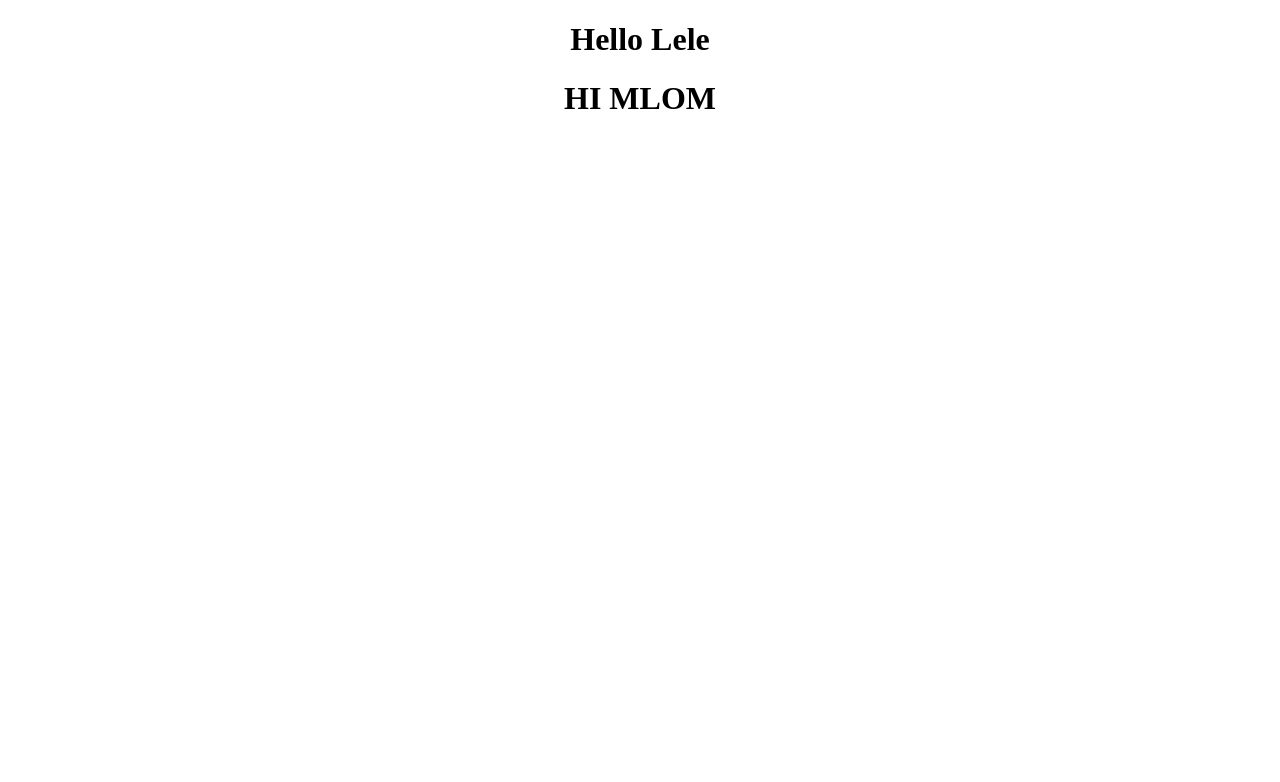
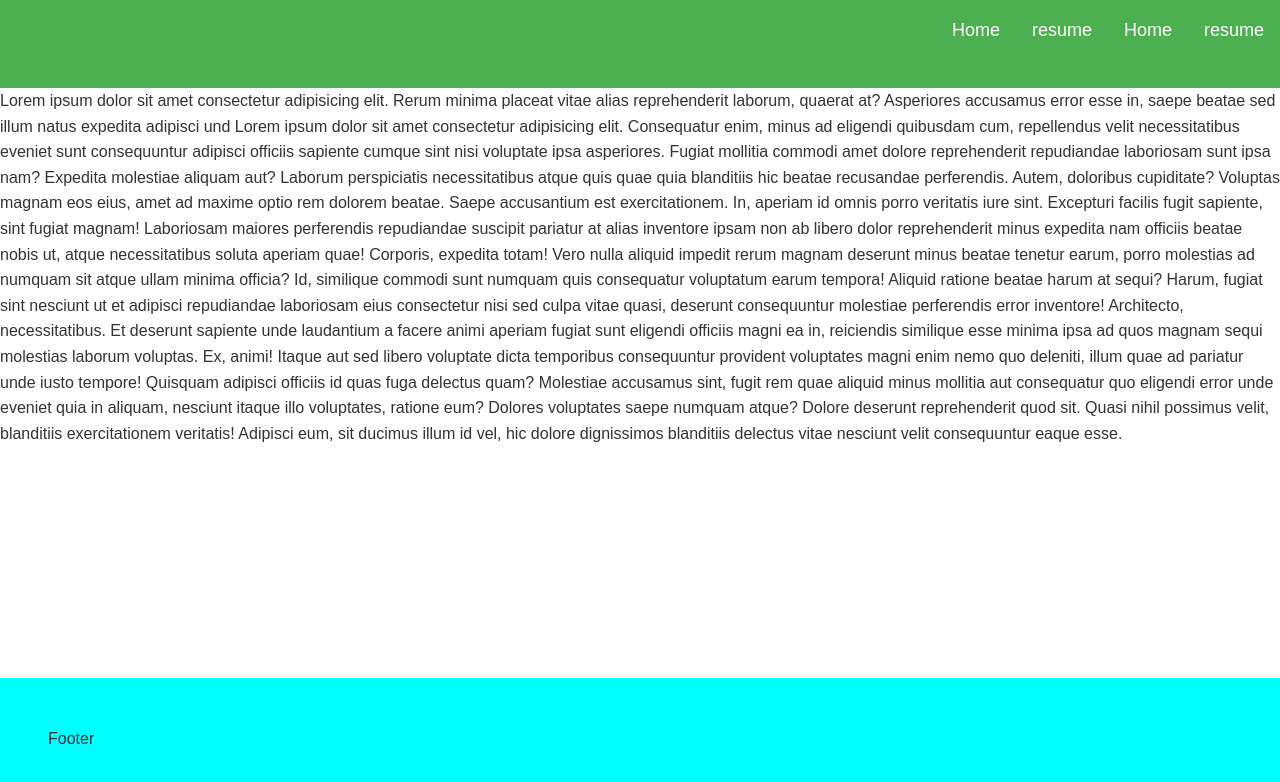
Before and after one commit to leula7/portfolio, a React (Create React App) app in the folder portfolio/: page / in a window 1280 px wide. Shown: the top 782 px of the page. Built offline with nearby package versions, Linux system fonts and the light colour scheme.

Commit message:
create header footer and content sample

```diff
--- a/portfolio/public/index.html
+++ b/portfolio/public/index.html
@@ -10,34 +10,14 @@
       content="Web site created using create-react-app"
     />
     <link rel="apple-touch-icon" href="%PUBLIC_URL%/logo192.png" />
-    <!--
-      manifest.json provides metadata used when your web app is installed on a
-      user's mobile device or desktop. See https://developers.google.com/web/fundamentals/web-app-manifest/
-    -->
+
     <link rel="manifest" href="%PUBLIC_URL%/manifest.json" />
-    <!--
-      Notice the use of %PUBLIC_URL% in the tags above.
-      It will be replaced with the URL of the `public` folder during the build.
-      Only files inside the `public` folder can be referenced from the HTML.
 
-      Unlike "/favicon.ico" or "favicon.ico", "%PUBLIC_URL%/favicon.ico" will
-      work correctly both with client-side routing and a non-root public URL.
-      Learn how to configure a non-root public URL by running `npm run build`.
-    -->
-    <title>React App</title>
+    <title>Portfolio</title>
   </head>
   <body>
     <noscript>You need to enable JavaScript to run this app.</noscript>
     <div id="root"></div>
-    <!--
-      This HTML file is a template.
-      If you open it directly in the browser, you will see an empty page.
 
-      You can add webfonts, meta tags, or analytics to this file.
-      The build step will place the bundled scripts into the <body> tag.
-
-      To begin the development, run `npm start` or `yarn start`.
-      To create a production bundle, use `npm run build` or `yarn build`.
-    -->
   </body>
 </html>
--- a/portfolio/src/App.css
+++ /dev/null
@@ -1,38 +0,0 @@
-.App {
-  text-align: center;
-}
-
-.App-logo {
-  height: 40vmin;
-  pointer-events: none;
-}
-
-@media (prefers-reduced-motion: no-preference) {
-  .App-logo {
-    animation: App-logo-spin infinite 20s linear;
-  }
-}
-
-.App-header {
-  background-color: #282c34;
-  min-height: 100vh;
-  display: flex;
-  flex-direction: column;
-  align-items: center;
-  justify-content: center;
-  font-size: calc(10px + 2vmin);
-  color: white;
-}
-
-.App-link {
-  color: #61dafb;
-}
-
-@keyframes App-logo-spin {
-  from {
-    transform: rotate(0deg);
-  }
-  to {
-    transform: rotate(360deg);
-  }
-}
--- a/portfolio/src/App.js
+++ b/portfolio/src/App.js
@@ -1,12 +1,13 @@
-import './App.css';
+import Content from './components/Contents';
+import Footer from './components/Footer';
 import Header from './components/Header';
-
+import './css/body.css'
 function App() {
   return (
-    <div className="App">
-        <h1>Hello Lele</h1>
-        <Header/>
-    </div>
+    <>
+        <Content />
+        <Footer />
+    </>
   );
 }
 
--- /dev/null
+++ b/portfolio/src/components/Contents.jsx
@@ -0,0 +1,27 @@
+import React from "react";
+
+const Content = ()=>{
+    return(
+        <>
+        <div className="content">
+            Lorem ipsum dolor sit amet consectetur adipisicing elit.
+             Rerum minima placeat vitae alias reprehenderit laborum,
+             quaerat at? Asperiores accusamus error esse in,
+              saepe beatae sed illum natus expedita adipisci und
+
+              Lorem ipsum dolor sit amet consectetur adipisicing elit. Consequatur enim, minus ad eligendi quibusdam cum, repellendus velit necessitatibus eveniet sunt consequuntur adipisci officiis sapiente cumque sint nisi voluptate ipsa asperiores.
+              Fugiat mollitia commodi amet dolore reprehenderit repudiandae laboriosam sunt ipsa nam? Expedita molestiae aliquam aut? Laborum perspiciatis necessitatibus atque quis quae quia blanditiis hic beatae recusandae perferendis. Autem, doloribus cupiditate?
+              Voluptas magnam eos eius, amet ad maxime optio rem dolorem beatae. Saepe accusantium est exercitationem. In, aperiam id omnis porro veritatis iure sint. Excepturi facilis fugit sapiente, sint fugiat magnam!
+              Laboriosam maiores perferendis repudiandae suscipit pariatur at alias inventore ipsam non ab libero dolor reprehenderit minus expedita nam officiis beatae nobis ut, atque necessitatibus soluta aperiam quae! Corporis, expedita totam!
+              Vero nulla aliquid impedit rerum magnam deserunt minus beatae tenetur earum, porro molestias ad numquam sit atque ullam minima officia? Id, similique commodi sunt numquam quis consequatur voluptatum earum tempora!
+              Aliquid ratione beatae harum at sequi? Harum, fugiat sint nesciunt ut et adipisci repudiandae laboriosam eius consectetur nisi sed culpa vitae quasi, deserunt consequuntur molestiae perferendis error inventore! Architecto, necessitatibus.
+              Et deserunt sapiente unde laudantium a facere animi aperiam fugiat sunt eligendi officiis magni ea in, reiciendis similique esse minima ipsa ad quos magnam sequi molestias laborum voluptas. Ex, animi!
+              Itaque aut sed libero voluptate dicta temporibus consequuntur provident voluptates magni enim nemo quo deleniti, illum quae ad pariatur unde iusto tempore! Quisquam adipisci officiis id quas fuga delectus quam?
+              Molestiae accusamus sint, fugit rem quae aliquid minus mollitia aut consequatur quo eligendi error unde eveniet quia in aliquam, nesciunt itaque illo voluptates, ratione eum? Dolores voluptates saepe numquam atque?
+              Dolore deserunt reprehenderit quod sit. Quasi nihil possimus velit, blanditiis exercitationem veritatis! Adipisci eum, sit ducimus illum id vel, hic dolore dignissimos blanditiis delectus vitae nesciunt velit consequuntur eaque esse.
+        </div>
+    </>
+    )
+}
+
+export default Content;
--- /dev/null
+++ b/portfolio/src/components/Footer.jsx
@@ -0,0 +1,13 @@
+import React from "react";
+import '../css/footer.css'
+const Footer = ()=>{
+    return(
+        <>
+            <div className="footer">
+                Footer
+            </div>
+        </>
+    )
+}
+
+export default Footer;
--- a/portfolio/src/components/Header.jsx
+++ b/portfolio/src/components/Header.jsx
@@ -1,13 +1,26 @@
-import React from "react";
-
-const Header = ()=>{
-
-   return(
+import  React from 'react';
+import "../css/header.css"
+const Header = ()=> {
+  return (
         <>
-            <h1>HI MLOM</h1>
+            <div className="header">
+                <ul>
+                    <li>
+                        Home
+                    </li>
+                    <li>
+                        resume
+                    </li>
+                    <li>
+                        Home
+                    </li>
+                    <li>
+                        resume
+                    </li>
+                </ul>
+            </div>
         </>
-   );
-
+  );
 }
 
 export default Header;
--- /dev/null
+++ b/portfolio/src/css/body.css
@@ -0,0 +1,21 @@
+
+*{
+    margin: 0;
+    padding: 0;
+}
+
+body{
+    margin: 0;
+    font-family: basic-sans,sans-serif;
+    color: #333;
+    line-height: 1.6;
+    display: flex;
+    flex-direction: column;
+}
+:root {
+    --header-height: 5.6rem; /* Adjust this value based on your header's actual height */
+    --footer-height: 7.5em; /* Adjust this value based on your footer's actual height */
+  }
+  .content {
+    min-height: calc(100vh - var(--header-height) - var(--footer-height));
+  }
--- /dev/null
+++ b/portfolio/src/css/footer.css
@@ -0,0 +1,4 @@
+.footer {
+    background-color: aqua;
+    padding: 3em;
+  }
--- /dev/null
+++ b/portfolio/src/css/header.css
@@ -0,0 +1,23 @@
+/* Adjust the CSS for your header */
+.header {
+    background-color: #4CAF50;
+    position: relative;
+    font-size: large;
+    height: 5.5rem;
+    display: flex; /* Use flexbox */
+    justify-content: flex-end; /* Align items to the right within the header */
+  }
+
+  ul {
+    list-style: none;
+    margin: 0;
+    padding: 0;
+    display: flex; /* Use flexbox */
+  }
+
+  li {
+    padding: 1rem;
+    color: white;
+    text-align: right;
+    margin-left: auto; /* Push list items to the right */
+  }
--- a/portfolio/src/index.js
+++ b/portfolio/src/index.js
@@ -1,10 +1,14 @@
 import React from 'react';
 import ReactDOM from 'react-dom';
 import App from './App';
+import Header from './components/Header';
 
 
 ReactDOM.render(
+
   <React.StrictMode>
+     <Header/>
+
     <App />
   </React.StrictMode>,
   document.getElementById('root')
```
